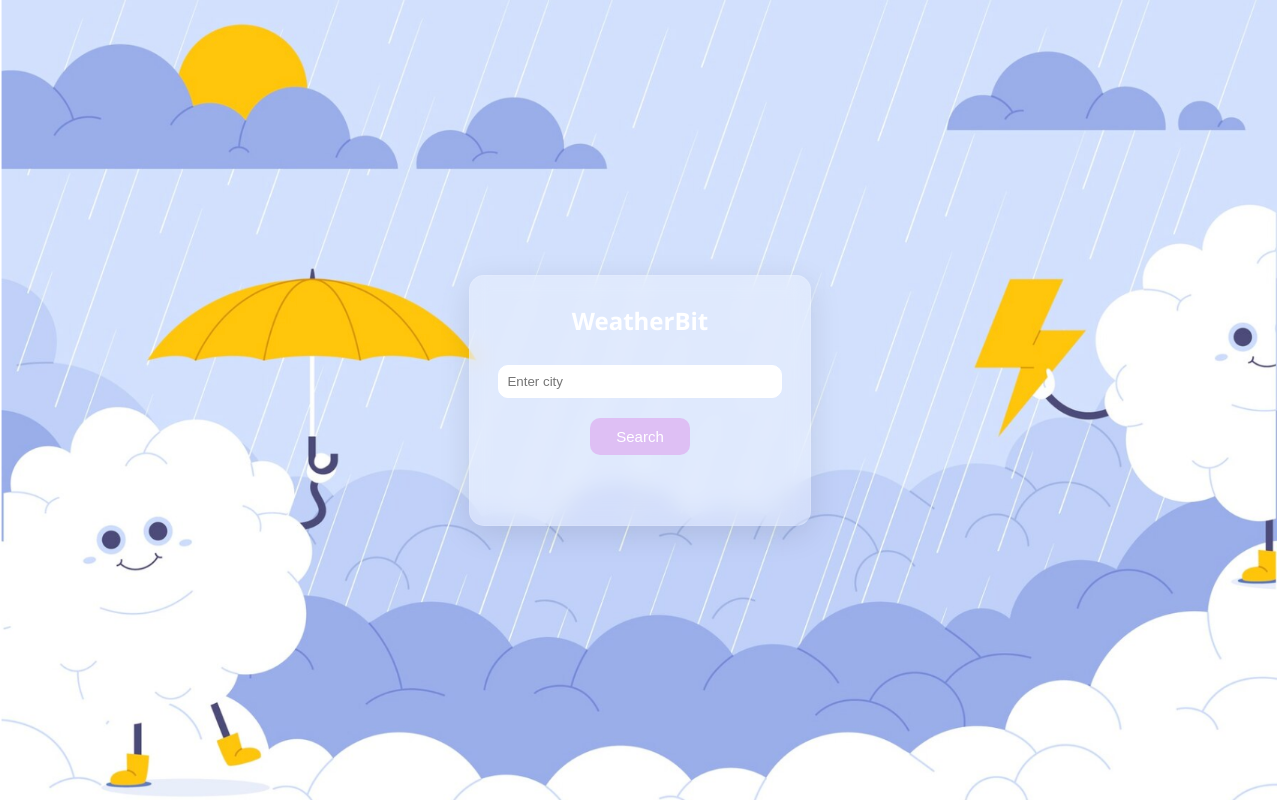
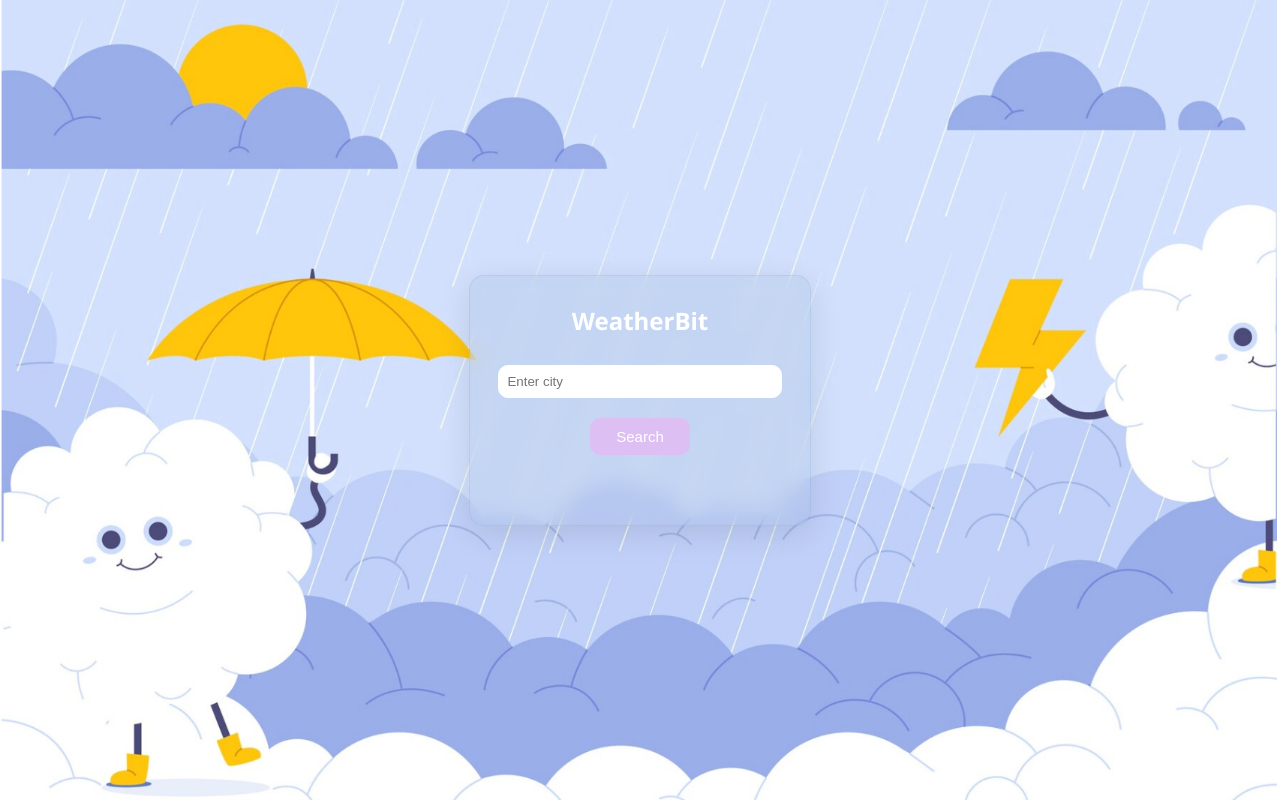
Before and after one commit to praphulchandra-nitdgp/WeatherBit, a plain HTML site: page index.html in a window 1280 px wide. Drawn offline with Linux system fonts and the light colour scheme.

Commit message:
Update style.css

```diff
--- a/style.css
+++ b/style.css
@@ -11,13 +11,13 @@ body {
 }
 
 #weather-container {
-    background: rgba(255, 255, 255, 0.3);
+    background: rgba(84, 118, 162, 0.1);
     max-width: 400px;
     padding: 20px;
     border-radius: 15px;
     box-shadow: 0 8px 32px rgba(0, 0, 0, 0.1);
     backdrop-filter: blur(10px);
-    border: 1px solid rgba(255, 255, 255, 0.1);
+    border: 1px solid rgba(40, 127, 177, 0.1);
     text-align: center;
 }
 
```
